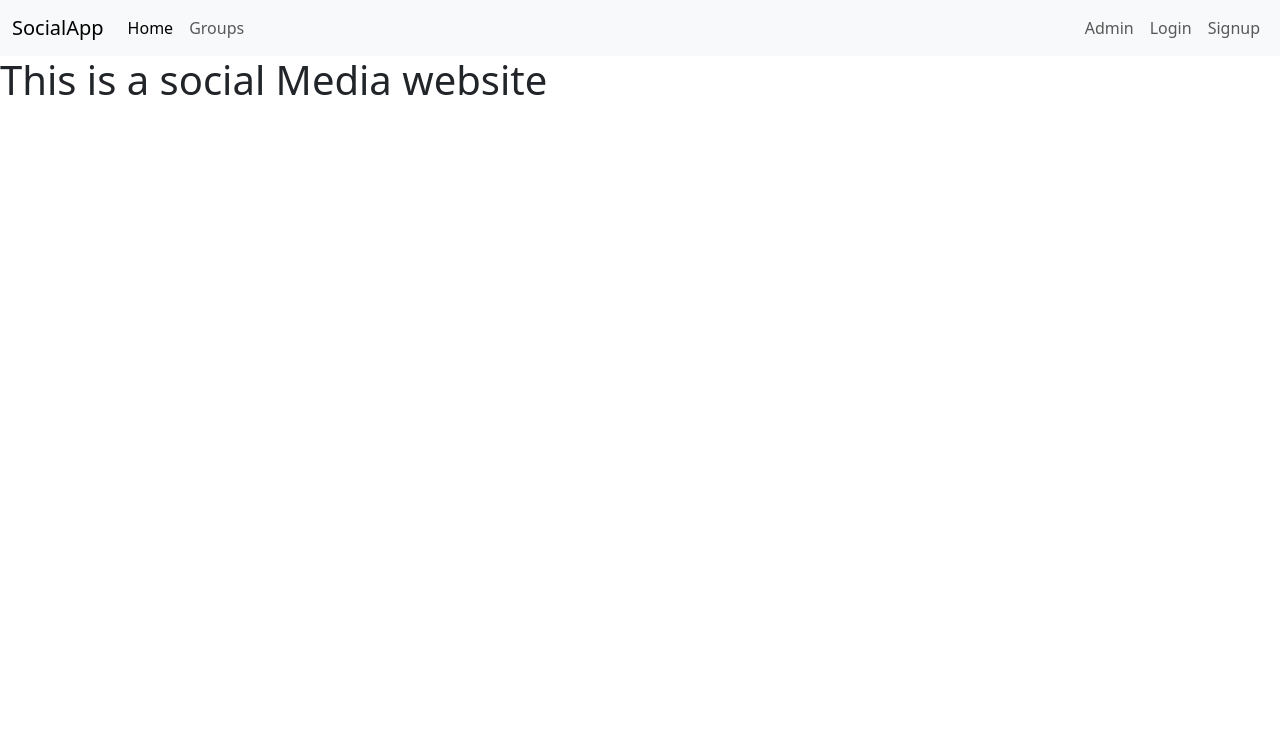
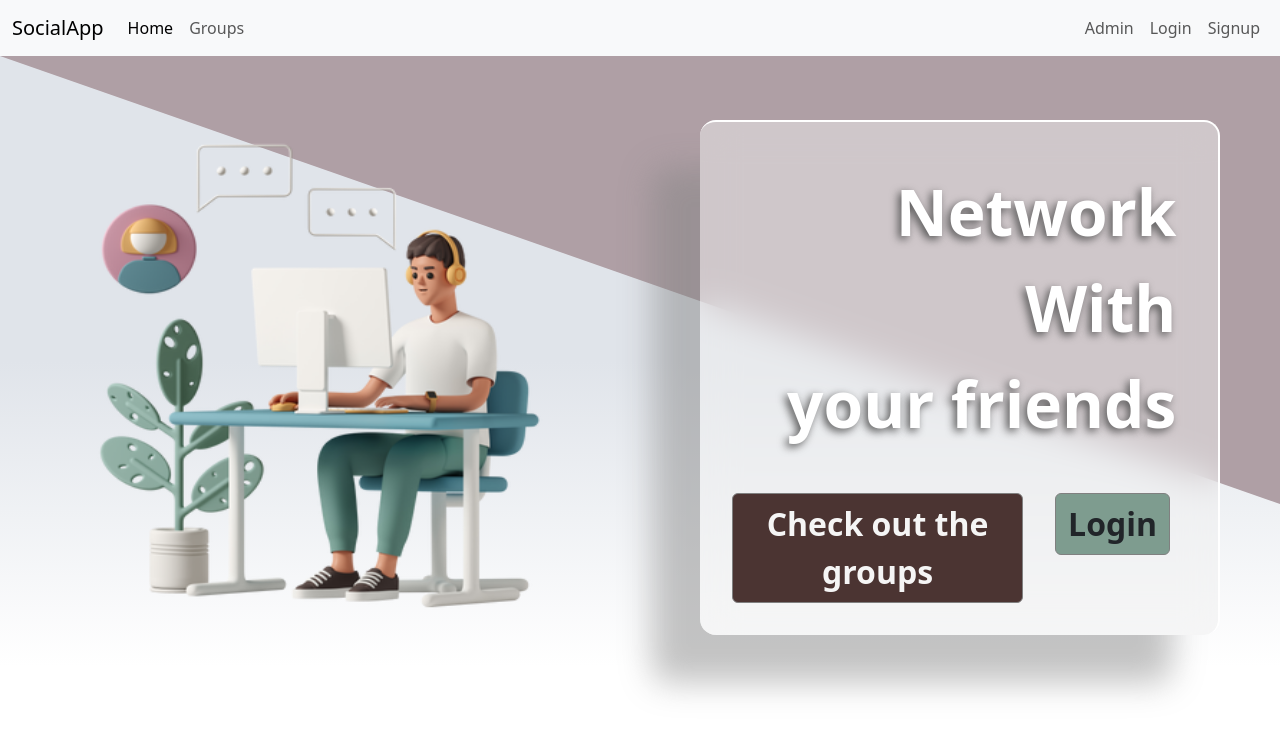
Before and after one commit to Faizan-Kalkoti/socialmedia, a Django app: page / in a window 1280 px wide. Shown: the top 735 px of the page. Run offline with Django 4.2, Linux system fonts and the light colour scheme; some libraries are stand-ins or nearby versions.

Commit message:
user interface commit

```diff
--- a/socialapp/accounts/static/socialapp/css/master.css
+++ b/socialapp/accounts/static/socialapp/css/master.css
@@ -13,3 +13,8 @@
     margin: 0px 3px;
     background-color: antiquewhite;
 }
+
+.firstimage{
+    width: 50vw;
+    height: 50vh;
+}
--- a/socialapp/socialapp/views.py
+++ b/socialapp/socialapp/views.py
@@ -25,7 +25,7 @@ class TestPage(LoginRequiredMixin, TemplateView):
 
 
 class ThanksPage(TemplateView):
-    template_name='thanks.html'
+    template_name='index.html'
 
 @login_required
 def myview(request):
--- a/socialapp/templates/base.html
+++ b/socialapp/templates/base.html
@@ -19,6 +19,22 @@
     .link-color{
       color: black;
       text-decoration: none;
+    }
+
+    .rw{
+      margin:0px;
+    }
+
+    .btns{
+      border: 1px solid grey;
+      transition: 1s;
+    }
+
+    .btns:hover{
+    Scale: 1.05;
+    transform: translate(5px, -5px);
+    box-shadow: -9px 9px 10px rgb(124, 124, 124);
+    transition: 2s;
     }
 
     </style>
--- a/socialapp/templates/index.html
+++ b/socialapp/templates/index.html
@@ -2,7 +2,53 @@
 {% extends 'base.html' %}
 {% load static %}
 {% block content %}
+<div style="background:linear-gradient(rgb(224, 228, 234),rgb(224, 228, 234) , white) ; position: absolute; z-index: -2; width: 100%; margin: 0px;">
 
-<h1> This is a social Media website</h1>
+
+
+<!-- <h1> This is a social Media website</h1> -->
+
+<div class="row rw" style="display: flex; flex-direction: row; justify-content: center; margin: 0px;">
+    <div style="position: absolute; background-color: #AF9FA5; padding: 14em; z-index: -1; clip-path: polygon(0 0, 100% 0, 100% 100%);"></div>
+</div>
+<div style="padding: 1em;"></div>
+<div class="row rw" >
+<div class="col-lg-6" style="display: flex; flex-direction: row; justify-content: center; align-items: center;">
+    <img  style="width: 35em; height: 33em; padding: 1em;"
+    class="firstimage" src="{% static 'socialapp/images/social_media_home.png' %}" alt="boy">
+</div>
+<div class="col-lg-6" style="">
+    <div style="padding: 2em 3em; display: flex; justify-content: center; align-items: center;">
+        <div style="padding: 1em; background: rgba(240, 240,240,0.5); border-top: 2px solid white;
+                    border-right: 2px solid white;
+                    border-radius: 1em; backdrop-filter: blur(18px); box-shadow: -3em 3em 2em rgba(130, 130, 130, 0.474)">
+
+          <div style="font-weight: 600; color: white; font-size: 4em;
+          text-shadow: -3px 3px 8px rgb(87, 87, 87); text-align: right; padding:0.4em;">
+          Network <br>
+          With <br>
+          your friends<br>
+          </div>
+          <div style="display: flex; flex-direction: row; justify-content: right; padding:1em 0em; padding-left: 1em;">
+            <a style="text-decoration: none;" href="{% url 'groups:all' %}">
+            <button class="btn btn-outline-dark btns" style="font-size: 2em; font-weight: 600; background-color: rgb(75, 52,50); color: whitesmoke;">Check out the groups</button></a>
+
+            {% if user.is_authenticated %}
+            <a style="text-decoration: none;" href="{% url 'accounts:logout' %}">
+            <button class="btn btn-outline-dark btns" style="font-weight: 600; margin: 0em 1em; font-size: 2em; background-color: rgb(126, 156, 143);">
+            Logout</button></a>
+                {% else %}
+                <a style="text-decoration: none;" href="{% url 'accounts:login' %}">
+                <button class="btn btn-outline-dark btns" style="font-weight: 600; margin: 0em 1em; font-size: 2em; background-color: rgb(126, 156, 143);">
+                Login </button></a>
+                {% endif %}
+          </div>
+      </div>
+
+    </div>
+</div>
+</div>
+
+</div>
 
 {% endblock content %}
```
Also changed, not shown: socialapp/accounts/static/socialapp/images/social_media_home.png (added), socialapp/db.sqlite3, socialapp/media/group_bg_pics/Trinity_id_card_qcjrKk0.jpeg (added), socialapp/media/profile_pics/My_photo_small.jpg (added).
